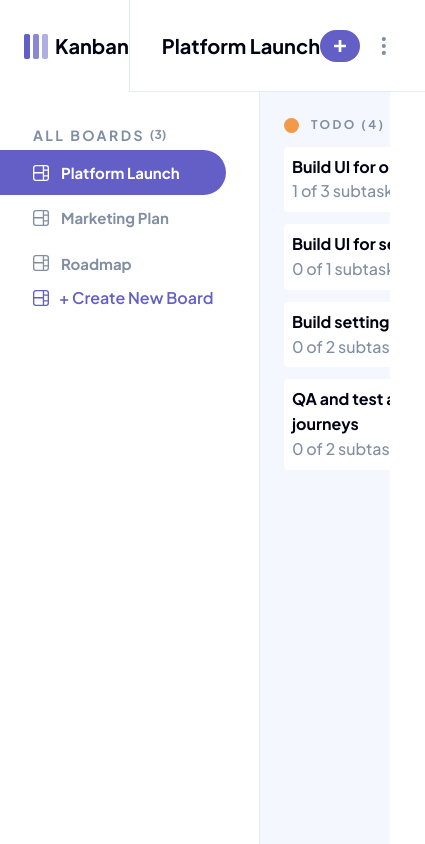
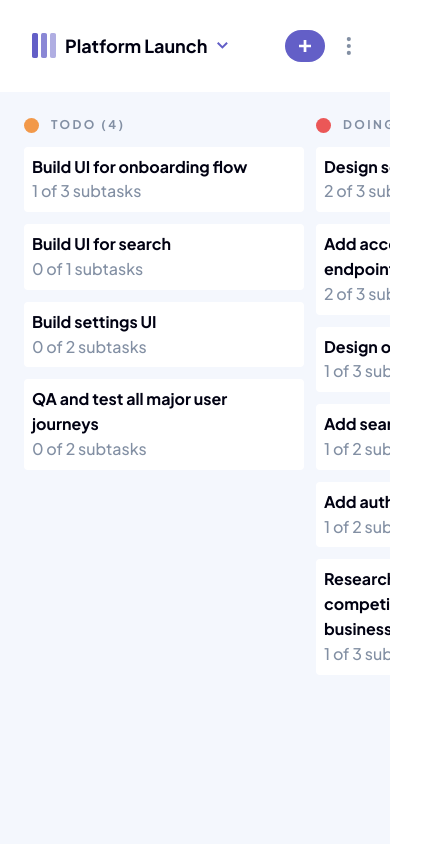
Before and after one commit to HabibEniolabi/kanban-task-management-app, a Next.js app: page / in a window 390 px wide. Shown: the top 844 px of the page, 425 px wide, since content can reach past the window. Built offline with nearby package versions, Linux system fonts and the light colour scheme.

Commit message:
Addition of media screen view

```diff
--- a/src/app/ClientLayout.tsx
+++ b/src/app/ClientLayout.tsx
@@ -467,6 +467,10 @@ export default function ClientLayout({
           onEditBoard={openEditBoardModal}
           onDeleteBoard={openDeleteBoardModal}
           isSidebarVisible={isSidebarVisible}
+          boards={allBoards}
+          currentBoardId={currentBoardId}
+          onCreateBoard={openCreateBoardModal}
+          onSelectBoard={handleSelectBoard}
         />
       </div>
       <div className="flex flex-1">
--- a/src/components/Header.tsx
+++ b/src/components/Header.tsx
@@ -1,18 +1,27 @@
 "use client";
-import React from "react";
-import { Board } from "./SidebarCommon/BoardSesction";
+import React, { useState } from "react";
+import BoardSection, { Board } from "./SidebarCommon/BoardSesction";
 import Ellipsis from "../assets/icon/ellipsis";
 import Image from "next/image";
 import Logo from "../assets/images/logo.png";
 import { Menu, useMantineColorScheme } from "@mantine/core";
 import Plus from "../assets/icon/Plus";
+import Select from "../assets/icon/select";
+import Sun from "../assets/icon/sun";
+import Toggle from "../assets/icon/toggle";
+import Moon from "../assets/icon/moon";
+import BoardIcon from "../assets/icon/board";
 
 export interface HeaderProps {
+  boards: Board[];
   currentBoard?: Board;
   onAddTask: () => void;
   onEditBoard: () => void;
   onDeleteBoard: () => void;
   isSidebarVisible?: boolean;
+  currentBoardId: string;
+  onSelectBoard: (boardId: string) => void;
+  onCreateBoard: () => void;
 }
 
 const Header: React.FC<HeaderProps> = ({
@@ -20,21 +29,45 @@ const Header: React.FC<HeaderProps> = ({
   onAddTask,
   onEditBoard,
   onDeleteBoard,
+  currentBoardId,
+  onSelectBoard,
+  boards,
+  onCreateBoard,
   isSidebarVisible = true,
 }) => {
   const boardName = currentBoard?.name || "Select a Board";
   const hasColumns = currentBoard && currentBoard.id !== "0";
 
-  const { colorScheme } = useMantineColorScheme();
+  const { colorScheme, setColorScheme } = useMantineColorScheme();
   const isDark = colorScheme === "dark";
   const textColor = isDark ? "text-white" : "text-[#000112]";
+
+  const [checked, setChecked] = useState(false);
+
+  const toggleTheme = () => {
+    const newScheme = isDark ? "light" : "dark";
+    const htmlElement = document.documentElement;
+
+    // Immediately update the dark class on HTML element FIRST
+    // This ensures Tailwind dark: classes work right away
+    if (newScheme === "dark") {
+      htmlElement.classList.add("dark");
+    } else {
+      htmlElement.classList.remove("dark");
+    }
+
+    // Update Mantine's colorScheme
+    setColorScheme(newScheme);
+  };
+
+  const [opened, setOpened] = useState(false);
 
   return (
     <header className="flex h-[92px] w-full bg-[#FFFFFF] dark:bg-[#2B2C37]">
       <div
         className={`flex items-center gap-[7px] px-[24px] h-full
-      w-[260px] md:w-[300px]
-      border-r border-[#E4EBFA] dark:border-[#979797]
+      w-[260px] md:w-[300px] md:border-b-0 hidden md:flex
+      md:border-r border-[#E4EBFA] dark:border-[#979797]
       ${
         !isSidebarVisible
           ? "border-b border-[#E4EBFA] dark:border-[#979797]"
@@ -43,19 +76,131 @@ const Header: React.FC<HeaderProps> = ({
     `}
       >
         <Image src={Logo} alt="Kanban Logo" width={25} height={25} />
-        <h1 className={`text-xl font-bold ${textColor}`}>Kanban</h1>
+        <h1 className={`text-xl font-bold hidden md:block ${textColor}`}>
+          Kanban
+        </h1>
       </div>
 
       <div
         className={`flex flex-1 items-center justify-between h-full
           pr-[32px]
-          border-b border-[#E4EBFA] dark:border-[#979797]
+          md:border-b border-[#E4EBFA] dark:border-[#979797]
           ${isSidebarVisible ? "pl-[32px]" : "pl-[24px]"}
         `}
       >
-        <h3 className={`md:text-2xl text-xl font-bold ${textColor} truncate`}>
+        <h3
+          className={`md:text-2xl hidden md:block text-xl font-bold ${textColor} truncate`}
+        >
           {boardName}
         </h3>
+
+        <div className="flex items-center gap-[9px] md:hidden">
+          <Image src={Logo} alt="Kanban Logo" width={24} height={24} />
+
+          <Menu
+            shadow="md"
+            opened={opened}
+            onOpen={() => setOpened(true)}
+            onClose={() => setOpened(false)}
+            width={159}
+            position="bottom-start"
+            styles={{
+              dropdown: {
+                width: 270,
+                borderRadius: 8,
+                display: "flex",
+                flexDirection: "column",
+                alignItems: "center",
+                paddingTop: 8,
+                paddingBottom: 8,
+                gap: 15,
+              },
+              item: {
+                backgroundColor: "transparent",
+                "&[data-hovered]": {
+                  backgroundColor: "transparent",
+                },
+                "&[data-active]": {
+                  backgroundColor: "transparent",
+                },
+                "&:hover": {
+                  backgroundColor: "transparent",
+                },
+                "&:active": {
+                  backgroundColor: "transparent",
+                },
+                "&:focus-visible": {
+                  backgroundColor: "transparent",
+                },
+              },
+            }}
+          >
+            <Menu.Target>
+              <button className="flex items-center gap-[10px] cursor-pointer">
+                <span
+                  className={`text-[18px] font-bold ${textColor} truncate max-w-[143px]`}
+                >
+                  {boardName}
+                </span>
+
+                <Select
+                  color={"#635FC7"}
+                  width={11}
+                  height={7}
+                  className={`
+    transition-transform duration-200 ease-in-out
+    ${opened ? "rotate-180" : "rotate-0"}
+  `}
+                />
+              </button>
+            </Menu.Target>
+
+            <Menu.Dropdown>
+              <Menu.Item>
+                <div className="flex flex-col gap-[8px]">
+                  <BoardSection
+                    title="all boards"
+                    boards={boards}
+                    onSelect={onSelectBoard}
+                    count={boards.length}
+                    currentBoardId={currentBoardId}
+                  />
+
+                  <div className="flex items-center gap-[8px] whitespace-nowrap ml-[17px]">
+                    <h4
+                      className="cursor-pointer flex items-center gap-[10px] text-[#635FC7] font-semibold whitespace-nowrap"
+                      onClick={() => {
+                        onCreateBoard();
+                      }}
+                    >
+                      <BoardIcon color="#635FC7" width={16} height={16} />
+                      <span className="whitespace-nowrap font-bold">
+                        + Create New Board
+                      </span>
+                    </h4>
+                  </div>
+                </div>
+              </Menu.Item>
+              <div
+                className="flex items-center w-[235px] justify-between cursor-pointer  py-[14px] px-[44px] bg-[#F4F7FD] dark:bg-[#20212C] rounded-[6px]"
+                onClick={toggleTheme}
+              >
+                <div className="w-[15px] h-[15px]">
+                  <Sun color="#828FA3" />
+                </div>
+                <div className="w-[40px] h-[20px]">
+                  <Toggle
+                    checked={checked}
+                    onToggle={() => setChecked((v) => !v)}
+                  />
+                </div>
+                <div className="w-[15px] h-[15px]">
+                  <Moon color="#828FA3" />
+                </div>
+              </div>
+            </Menu.Dropdown>
+          </Menu>
+        </div>
 
         <div className="flex items-center gap-[15px]">
           <button
--- a/src/components/Sidebar.tsx
+++ b/src/components/Sidebar.tsx
@@ -45,7 +45,7 @@ const Sidebar = ({
   };
 
   return (
-    <div className="md:w-[300px] w-[260px] border-r border-[#E4EBFA] dark:border-[#979797] bg-white dark:bg-[#2B2C37]">
+    <div className="md:w-[300px] w-[260px] border-r border-[#E4EBFA] dark:border-[#979797] bg-white dark:bg-[#2B2C37] hidden md:block">
       <div className="p-[33px] flex flex-col justify-between h-full">
         <div>
           <BoardSection
--- a/src/components/SidebarCommon/BoardSesction.tsx
+++ b/src/components/SidebarCommon/BoardSesction.tsx
@@ -53,7 +53,8 @@ const BoardSection = ({
                 transition-all duration-200
                 rounded-r-full
                 py-[8px]
-                -ml-[33px]
+                md:-ml-[33px]
+                -ml-[16px]
                 ${
                   isActive
                     ? "bg-[#635FC7] text-[#FFFFFF] border-l-4 border-l-[#635FC7] pl-[29px] pr-[24px]"
```
